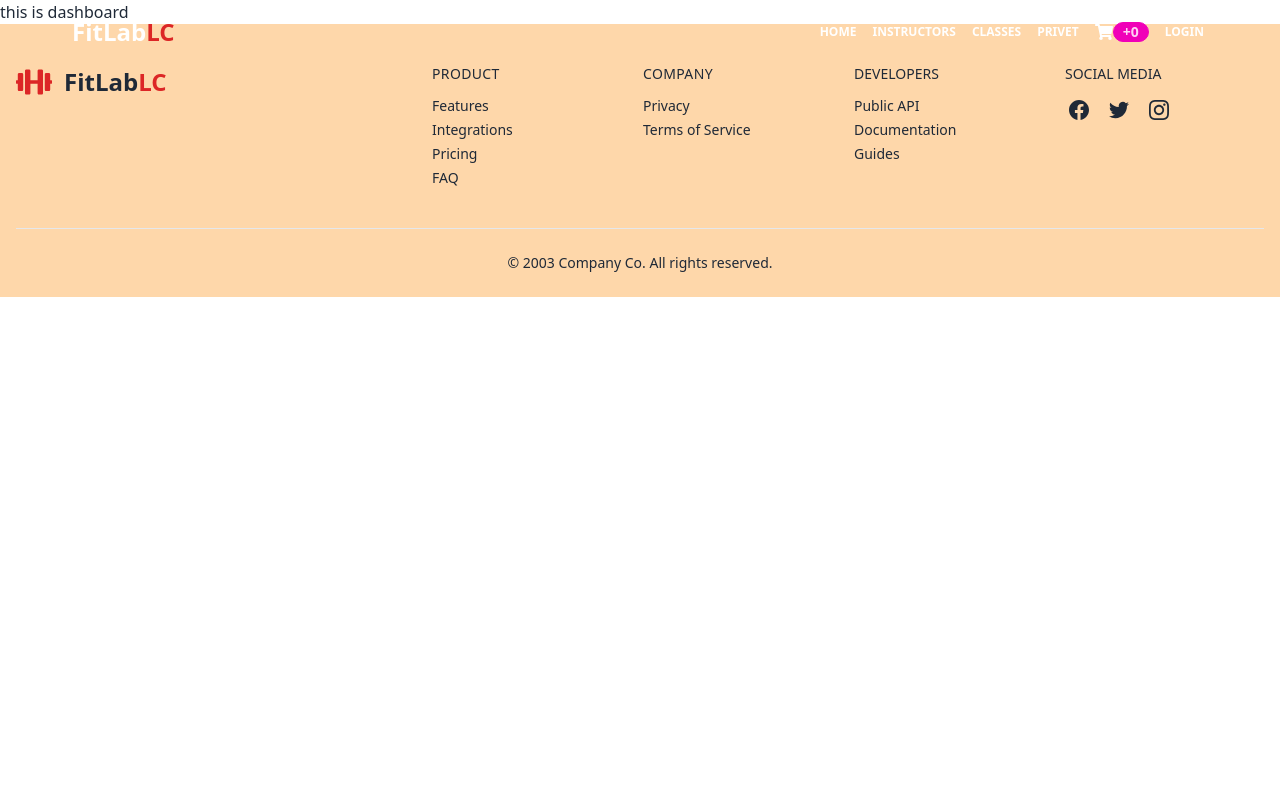
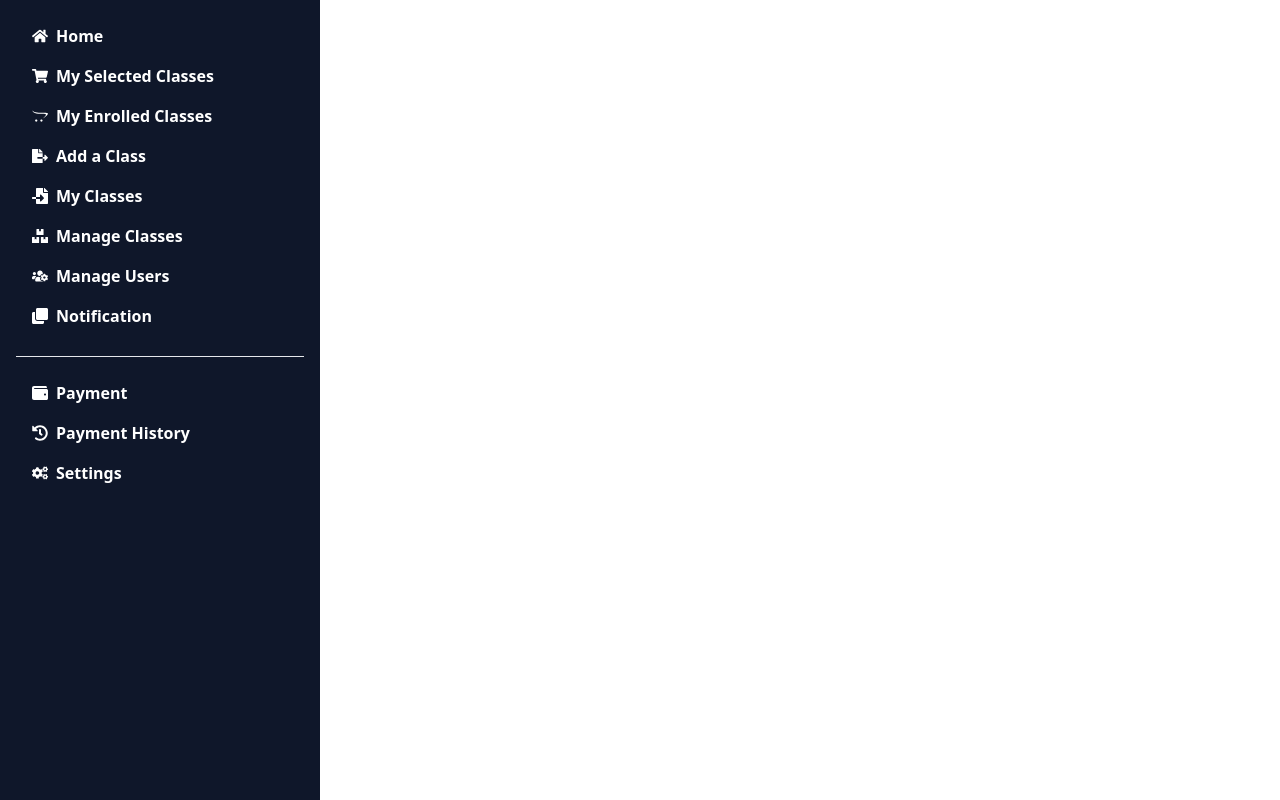
Before and after one commit to Deadless-Programmer/FitLabLC-client, a React (Vite) app: page /dashboard in a window 1280 px wide. Built offline with nearby package versions, Linux system fonts and the light colour scheme; no server answers.

Commit message:
dashboard set up

```diff
--- a/src/Pages/Dashboard/Dashboard.jsx
+++ b/src/Pages/Dashboard/Dashboard.jsx
@@ -1,9 +1,74 @@
-import React from 'react';
-
+import React, { useContext } from 'react';
+import { Link, NavLink, Outlet } from 'react-router-dom';
+import { FaShoppingCart,FaCogs, FaClone, FaUsersCog, FaBoxes, FaFileImport, FaFileExport, FaOpencart, FaWallet, FaHome, FaHistory, FaUserCircle } from "react-icons/fa";
+import { AuthContext } from '../../providers/AuthProvider';
 const Dashboard = () => {
+    const { user,logOut } = useContext(AuthContext);
+    const handleLogOut = () => {
+        logOut()
+            .then(() => { })
+            .catch(error => console.log(error));
+    }
     return (
         <div>
-                <h1>this is dashboard</h1>
+                <div className="drawer lg:drawer-open bg ">
+  <input id="my-drawer-2" type="checkbox" className="drawer-toggle" />
+  <div className="drawer-content flex flex-col items-center justify-center">
+    {/* Page content here */}
+    <Outlet></Outlet>
+    <label htmlFor="my-drawer-2" className="btn btn-primary drawer-button lg:hidden">Open drawer</label>
+
+  </div>
+  <div className="drawer-side bg-slate-900">
+    <label htmlFor="my-drawer-2" className="drawer-overlay"></label>
+    <ul className="menu p-4 w-80 h-full bg-base-900 text-white text-base font-semibold">
+      {/* Sidebar content here */}
+
+      {
+            user ? <>
+          <li>
+            <label
+              className=" avatar tooltip tooltip-bottom tooltip-success">
+              <div className="w-10 rounded-full ">
+                <img src={user?.photoURL} />
+              </div>
+            </label>
+
+            <li><NavLink><FaUserCircle className='text-2xl -ml-5'></FaUserCircle> {user?.displayName}</NavLink>  </li>
+          </li>
+          <li>
+
+          </li>
+
+            </> : <>
+
+            </>
+        }
+      <li><NavLink to='/'> <FaHome></FaHome> Home </NavLink></li>
+      <li><NavLink to="/dashboard/myselectedclass"> <FaShoppingCart></FaShoppingCart> My Selected Classes </NavLink></li>
+      <li><NavLink to="/dashboard/enrolled"> <FaOpencart></FaOpencart> My Enrolled Classes </NavLink></li>
+      <li><NavLink to="/dashboard/addaclass"> <FaFileExport></FaFileExport> Add a Class </NavLink></li>
+      <li><NavLink to="/dashboard/myclasses"> <FaFileImport></FaFileImport> My Classes </NavLink></li>
+      <li><NavLink to="/dashboard/manageclasseses"> <FaBoxes></FaBoxes> Manage Classes </NavLink></li>
+      <li><NavLink to="/dashboard/manageusers"> <FaUsersCog></FaUsersCog> Manage Users </NavLink></li>
+      <li><NavLink to="/dashboard/notification">  <FaClone></FaClone> Notification </NavLink></li>
+
+
+     <hr className='py-2 mt-5' />
+      <li><NavLink to="/dashboard/payment"> <FaWallet></FaWallet> Payment</NavLink></li>
+      <li><NavLink to="/dashboard/paymenthistory"> <FaHistory></FaHistory> Payment History</NavLink></li>
+      <li><NavLink to="/dashboard/settings"> <FaCogs></FaCogs> Settings</NavLink></li>
+      {
+            user ? <>
+                <li >
+            <Link >  <button className="" onClick={handleLogOut}>Log Out</button></Link>
+          </li>
+            </> : <> </>
+        }
+    </ul>
+
+  </div>
+</div>
         </div>
     );
 };
--- /dev/null
+++ b/src/Pages/Dashboard/MyClass/MyClass.jsx
@@ -0,0 +1,83 @@
+import React from 'react';
+import useClassCart from '../../../hooks/useClassCart';
+import { Link } from 'react-router-dom';
+
+const MyClass = () => {
+    const [classCart]=useClassCart();
+    console.log(classCart);
+    const total = classCart.reduce((sum, item) => item.price + sum, 0);
+    return (
+        <div>
+
+            <div className="px-8 py-2 bg-gray-900 text-gray-100">
+	<div className="flex items-center mx-auto container justify-center md:justify-between py-2">
+		<div className='flex justify-between w-[720px]'>
+			<p className='text-2xl'>My Total Class : {classCart.length}</p>
+			<p className="text-2xl">Total Price : ${total}</p>
+            <Link className="text-2xl hover:text-lime-400">Pay</Link>
+		</div>
+
+	</div>
+</div>
+
+<div className="overflow-x-auto">
+  <table className="table">
+    {/* head */}
+    <thead>
+      <tr className='uppercase'>
+        <th>
+          {/* <label>
+            <input type="checkbox" className="checkbox" />
+          </label> */}
+          S. No.
+        </th>
+        <th>Class Name</th>
+        <th>Instructor</th>
+        <th>Delete</th>
+        <th>Price</th>
+        <th>Pay</th>
+      </tr>
+    </thead>
+    <tbody>
+      {/* row 1 */}
+      <tr>
+        <th>
+          <label>
+            <input type="checkbox" className="checkbox" />
+          </label>
+        </th>
+        <td>
+          <div className="flex items-center space-x-3">
+            <div className="avatar">
+              <div className="mask mask-squircle w-12 h-12">
+                <img src="/tailwind-css-component-profile-2@56w.png" alt="Avatar Tailwind CSS Component" />
+              </div>
+            </div>
+            <div>
+              <div className="font-bold">Hart Hagerty</div>
+              <div className="text-sm opacity-50">United States</div>
+            </div>
+          </div>
+        </td>
+        <td>
+          Zemlak, Daniel and Leannon
+
+        </td>
+        <td> <button>Delete</button> </td>
+        <td>Purple</td>
+        <td>Purple</td>
+
+      </tr>
+
+
+    </tbody>
+    {/* foot */}
+
+
+  </table>
+</div>
+        </div>
+    );
+};
+
+export default MyClass;
--- a/src/Pages/Shared/NaveBar/NavBar.jsx
+++ b/src/Pages/Shared/NaveBar/NavBar.jsx
@@ -17,7 +17,7 @@ const NavBar = () => {
       <li><ActiveLink to='/instructors'>Instructors</ActiveLink></li>
       <li><ActiveLink to='/classes'>Classes</ActiveLink></li>
       <li><ActiveLink to='/privetpage'>Privet</ActiveLink></li>
-      <li><ActiveLink to='/privetpage'><button className="flex items-center ">
+      <li><ActiveLink to='/dashboard/myselectedclass'><button className="flex items-center ">
   <FaShoppingCart className='text-lg'></FaShoppingCart>
   <div className="badge badge-secondary">+{classCart?.length || 0}</div>
 </button></ActiveLink></li>
@@ -47,7 +47,7 @@ const NavBar = () => {
 	</>
     return (
         <div>
-           <div className="navbar fixed z-10 bg-opacity-0 max-w-screen-xl bg-red-600">
+           <div className="navbar fixed z-10 dark:bg-gray-900 bg-opacity-0 max-w-screen-xl bg-red-600">
   <div className="navbar-start lg:ml-16">
     <div className="dropdown">
       <label tabIndex={0} className="btn btn-ghost lg:hidden">
--- a/src/index.css
+++ b/src/index.css
@@ -1,3 +1,11 @@
 @tailwind base;
 @tailwind components;
 @tailwind utilities;
+
+
+.drawer-side a.active {
+    color: red;
+  }
+  .drawer-side a {
+    background-color: transparent;
+  }
```
Also changed, not shown: src/Routes/Routes.jsx (+18 -4 lines).
